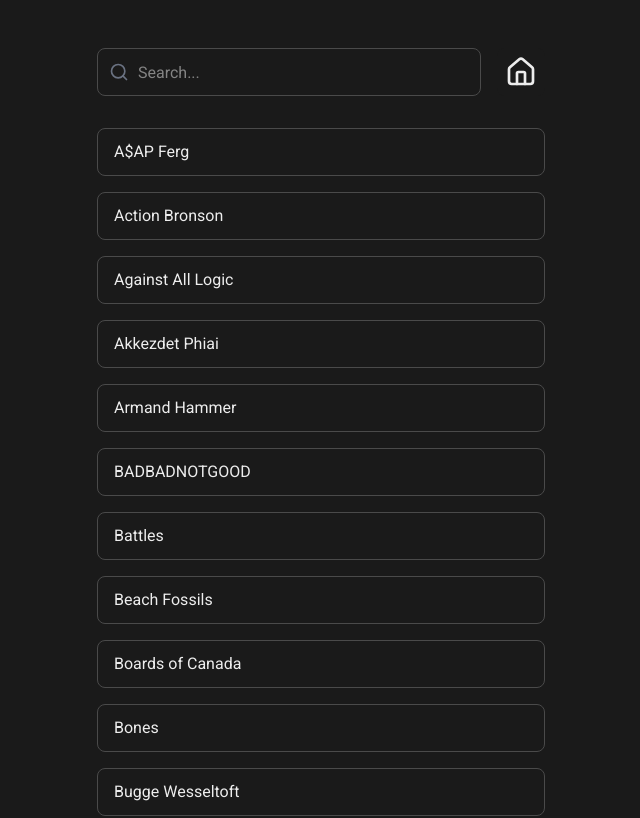
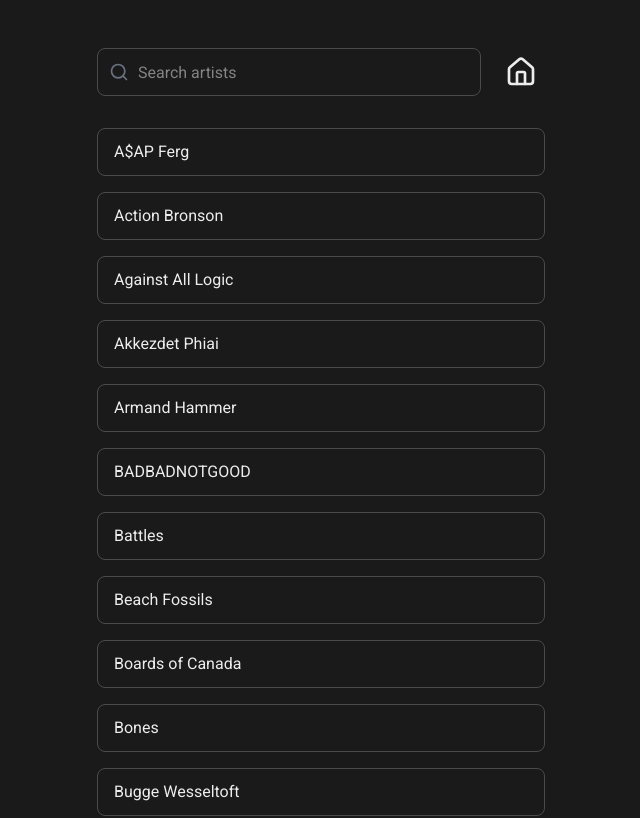
Before and after one commit to balzss/krater, a Next.js app: page /artists in a window 1280 px wide. Shown: the top 818 px of the page, without its empty margins (319-959 px from the left). Built offline with nearby package versions, Linux system fonts and the light colour scheme; no server answers.

Commit message:
UI facelift and minor improvements

```diff
--- a/package.json
+++ b/package.json
@@ -11,6 +11,7 @@
     "lint": "next lint"
   },
   "dependencies": {
+    "@icons-pack/react-simple-icons": "^12.8.0",
     "eslint-config-prettier": "^10.1.1",
     "eslint-plugin-prettier": "^5.2.5",
     "lucide-react": "^0.484.0",
--- a/src/app/MainPageContent.tsx
+++ b/src/app/MainPageContent.tsx
@@ -1,7 +1,8 @@
 'use client'
 
-import { Library, User, Dices, Github, ExternalLink, Settings, LoaderCircle } from 'lucide-react'
-import { MenuItem } from '@/components'
+import { Library, User, Dices, Settings, LoaderCircle } from 'lucide-react'
+import { SiGithub } from '@icons-pack/react-simple-icons'
+import { ActionButton, MenuItem } from '@/components'
 import { useLibraryData } from '@/hooks'
 
 export function MainPageContent() {
@@ -16,20 +17,13 @@
   }
 
   return (
-    <div className="flex items-center flex-col m-4 sm:my-12 sm:mx-16">
+    <div className="flex items-center flex-col p-4 sm:py-12 sm:px-16">
       <div className="flex items-center flex-col gap-4 sm:gap-6 max-w-md w-full">
-        <MenuItem
-          startIcon={Github}
-          endIcon={ExternalLink}
-          href="https://github.com/balzss/krater"
-          target="_blank"
-        >
-          Github repository
-        </MenuItem>
-
-        <MenuItem startIcon={Settings} href={`/settings`}>
-          Settings
-        </MenuItem>
+        <div className="flex w-full gap-2 sm:gap-4">
+          <h1 className="text-4xl font-bold mr-auto">Krater</h1>
+          <ActionButton href="/settings" icon={Settings} />
+          <ActionButton href="https://github.com/balzss/krater" target="_blank" icon={SiGithub} />
+        </div>
 
         <MenuItem startIcon={User} href="/artists">
           View {artists?.length} artists
--- a/src/app/artists/page.tsx
+++ b/src/app/artists/page.tsx
@@ -34,6 +34,7 @@
         <SearchInput
           query={searchQuery}
           onQueryChange={(newSearchQuery) => setSearchQuery(newSearchQuery)}
+          placeholder="Search artists"
         />
         <ActionButton href="/" icon={House} />
       </div>
--- a/src/app/browse/browse-content.tsx
+++ b/src/app/browse/browse-content.tsx
@@ -42,6 +42,7 @@
         <SearchInput
           query={searchQuery}
           onQueryChange={(newSearchQuery) => setSearchQuery(newSearchQuery)}
+          placeholder="Search releases"
         />
         <ActionButton href="/" icon={House} />
       </div>
--- a/src/app/globals.css
+++ b/src/app/globals.css
@@ -7,6 +7,8 @@
   --card: #ffffff;
   --border: hsl(240 5.9% 90%);
   --item: #f9f9f9;
+  --ghost-button: transparent;
+  --ghost-button-hover: var(--card);
 }
 
 @theme inline {
@@ -20,6 +22,8 @@
   --card: var(--background);
   --border: #4a4a4a;
   --item: #303030;
+  --ghost-button: transparent;
+  --ghost-button-hover: var(--item);
 }
 
 body {
--- a/src/app/layout.tsx
+++ b/src/app/layout.tsx
@@ -17,9 +17,10 @@
 }>) {
   return (
     <html lang="en" suppressHydrationWarning>
-      <body className="antialiased">
+      <body className="antialiased min-h-screen flex flex-col">
         <ThemeProvider attribute="class" defaultTheme="dark" enableSystem disableTransitionOnChange>
           {children}
+          <div className="text-center mt-auto p-4 opacity-70 font-mono text-sm">v0.?</div>
         </ThemeProvider>
       </body>
     </html>
--- a/src/app/settings/page.tsx
+++ b/src/app/settings/page.tsx
@@ -146,9 +146,10 @@
   return (
     <div className="flex items-center flex-col m-4 sm:my-12 sm:mx-16 gap-4 sm:gap-6">
       <div className="flex flex-col items-center w-full max-w-lg gap-4 sm:gap-6">
-        <MenuItem startIcon={House} href="/">
-          Return to home
-        </MenuItem>
+        <div className="flex w-full gap-2 sm:gap-4">
+          <h1 className="text-4xl font-bold mr-auto">Settings</h1>
+          <ActionButton href="/" icon={House} />
+        </div>
         {theme && (
           <MenuItem startIcon={theme === 'dark' ? Sun : Moon} onClick={handleSwitchTheme}>
             Switch to {theme === 'dark' ? 'light' : 'dark'} theme
--- a/src/components/action-button.tsx
+++ b/src/components/action-button.tsx
@@ -9,6 +9,7 @@
   disabled?: boolean
   size?: number
   className?: string
+  target?: string
 }
 
 export const ActionButton: FC<ActionButtonProps> = ({
@@ -18,11 +19,12 @@
   disabled,
   size = 32,
   className = '',
+  target,
 }) => {
-  const combinedClasses = `p-2 rounded-lg cursor-pointer duration-100 transform transition hover:bg-(--item) ease-in-out flex gap-2 items-center bg-(--card) disabled:cursor-not-allowed disabled:opacity-25 disabled:bg-transparent ${className}`
+  const combinedClasses = `p-2 rounded-lg cursor-pointer duration-100 transform transition hover:bg-(--ghost-button-hover) ease-in-out flex gap-2 items-center disabled:cursor-not-allowed disabled:opacity-25 disabled:bg-transparent ${className}`
   if (href) {
     return (
-      <Link className={combinedClasses} href={href}>
+      <Link className={combinedClasses} href={href} target={target}>
         <Icon size={size} />
       </Link>
     )
--- a/src/components/search-input.tsx
+++ b/src/components/search-input.tsx
@@ -23,8 +23,7 @@
       <Search className="absolute left-3 top-1/2 -translate-y-1/2 text-gray-500" size={20} />
       <input
         {...rest}
-        type="text"
-        placeholder="Search..."
+        type="search"
         className="w-full pl-10 pr-10 border border-(--border) rounded-lg focus:outline-none focus:ring-2 focus:ring-blue-300 focus:border-transparent bg-(--card) h-12 hover:border-(--foreground) transition duration-150"
         value={query}
         onKeyDown={handleKeyDown}
```
Also changed, not shown: 1 other file (tests, documents, lock files or other folders).
